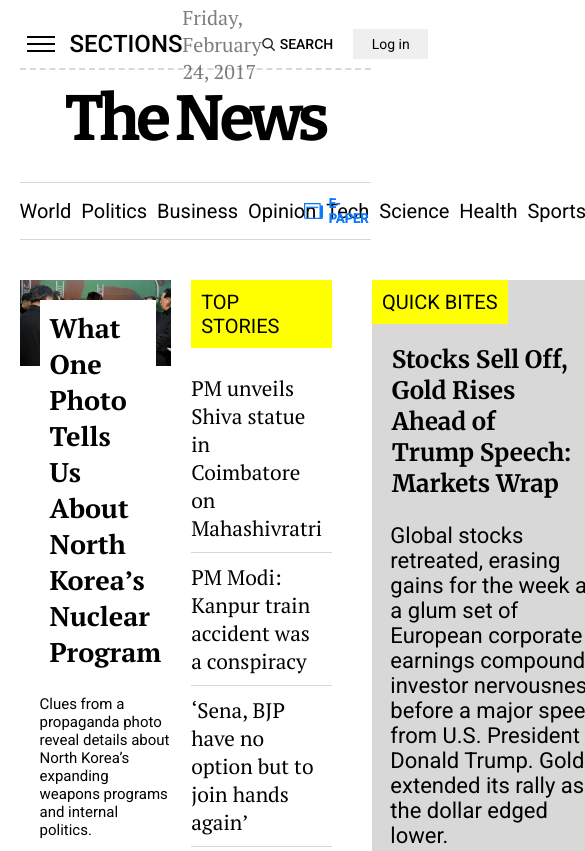
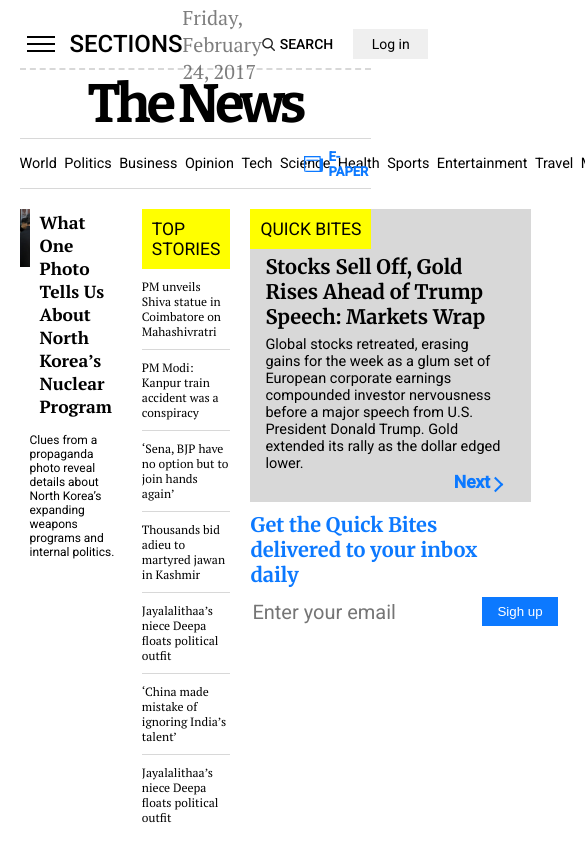
Before and after one commit to Sergo102/project2, a website: page index.html in a window 390 px wide. Shown: the top 851 px of the page, 585 px wide, since content can reach past the window. Drawn offline with nearby package versions, Linux system fonts and the light colour scheme.

Commit message:
Main page has been adapted to 768px width

```diff
--- a/app/scss/_burger-menu.scss
+++ b/app/scss/_burger-menu.scss
@@ -34,6 +34,7 @@
   left: 0;
   top: 0;
   .menu{
+    min-width: 280px;
     width: 20%;
     height: 100%;
     background-color: #fff;
--- a/app/scss/_header.scss
+++ b/app/scss/_header.scss
@@ -84,7 +84,7 @@ header{
     }
     ul{
       display: inline-flex;
-      gap: clamp(5px, 10px, 15px);
+      gap: clamp(5px, 7.5px, 15px);
       justify-content: space-between;
       a{
         font-family: "Roboto";
--- a/app/scss/media-queries/1275-1024.scss
+++ b/app/scss/media-queries/1275-1024.scss
@@ -1,4 +1,4 @@
-// 1275px
+// 1275px, 1200px
 @media (max-width: 1275px) {
   .topics{
     ul{
--- /dev/null
+++ b/app/scss/media-queries/990-768.scss
@@ -0,0 +1,165 @@
+// 990px, 870px, 815px, 800px, 780px
+@media (max-width: 990px){
+  .menu-wrapper{
+    .menu{
+      width: 45%;
+    }
+  }
+
+  header{
+    h1{
+      margin: 10px;
+    }
+    .topics{
+      ul{
+        a{
+          font-size: clamp(13px, 100%, 20px);
+        }
+      }
+    }
+  }
+
+  main{
+    .main-content{
+      &__title{
+        width: 85%;
+        h2{
+          font-size: clamp(15px, 20px, 30px);
+        }
+      }
+      p{
+        margin-top: 5px;
+        font-size: 12px;
+      }
+    }
+
+    .top-stories{
+      mark{
+        font-size: clamp(15px, 17.5px, 20px);
+      }
+      ul{
+        margin-top: 0;
+        li{
+          font-size: clamp(10px, 15px, 20px);
+        }
+      }
+    }
+
+    .quick-bites{
+      padding: 0;
+      &__stocks{
+        mark{
+          font-size: clamp(15px, 17.5px, 20px);
+        }
+        h3{
+          width: 85%;
+          font-size: clamp(15px, 20px, 24px);
+          margin-top: 25px;
+          margin-bottom: 0;
+          margin-left: 15px;
+        }
+        p{
+          font-size: clamp(10px, 14.5px, 22px);
+          margin: 7px 15px;
+          margin-bottom: 0;
+        }
+        a{
+          padding-bottom: 10px;
+          .text{
+            font-size: clamp(15px, 17.5px, 20px);
+          }
+        }
+      }
+      .form-title{
+        width: 95%;
+        margin: 10px 0;
+        font-size: clamp(15px, 20px, 24px);
+      }
+    }
+  }
+}
+
+@media (max-width: 870px) {
+  main{
+    .main-content{
+      &__title{
+        width: 90%;
+        h2{
+          font-size: clamp(15px, 17.5px, 30px);
+        }
+      }
+      &__title, p{
+        margin-left: 10px;
+      }
+    }
+
+    .top-stories{
+      mark{
+        font-size: clamp(15px, 17.5px, 20px);
+      }
+      ul{
+        margin-top: 0;
+        li{
+          padding-right: 0;
+          font-size: clamp(10px, 14px, 20px);
+        }
+      }
+    }
+  }
+}
+
+@media (max-width: 815px) {
+  header{
+    h1{
+      line-height: 64px;
+      margin: 7px;
+    }
+    .topics{
+      margin-bottom: 20px;
+      ul{
+        a{
+          font-size: clamp(13px, 95%, 20px);
+        }
+      }
+    }
+  }
+}
+
+@media (max-width: 800px) {
+  main{
+    .top-stories{
+      ul{
+        li{
+          font-size: clamp(10px, 13px, 20px);
+        }
+      }
+    }
+  }
+}
+
+@media (max-width: 780px) {
+  header{
+    h1{
+      line-height: 54px;
+      font-size: 54px;
+      margin: 7px;
+    }
+    .topics{
+      ul{
+        a{
+          font-size: clamp(13px, 90%, 20px);
+        }
+      }
+    }
+  }
+
+  main{
+    .top-stories{
+      ul{
+        li{
+          font-size: 12px;
+        }
+      }
+    }
+  }
+}
--- a/app/scss/media-queries/_index.scss
+++ b/app/scss/media-queries/_index.scss
@@ -1,3 +1,6 @@
 // 1440px - 1024px
 @forward "1540-1440";
 @forward "1275-1024";
+
+// 990px - 768px
+@forward "990-768";
```
Also changed, not shown: README.md, dist/index.css, 1 other file.
